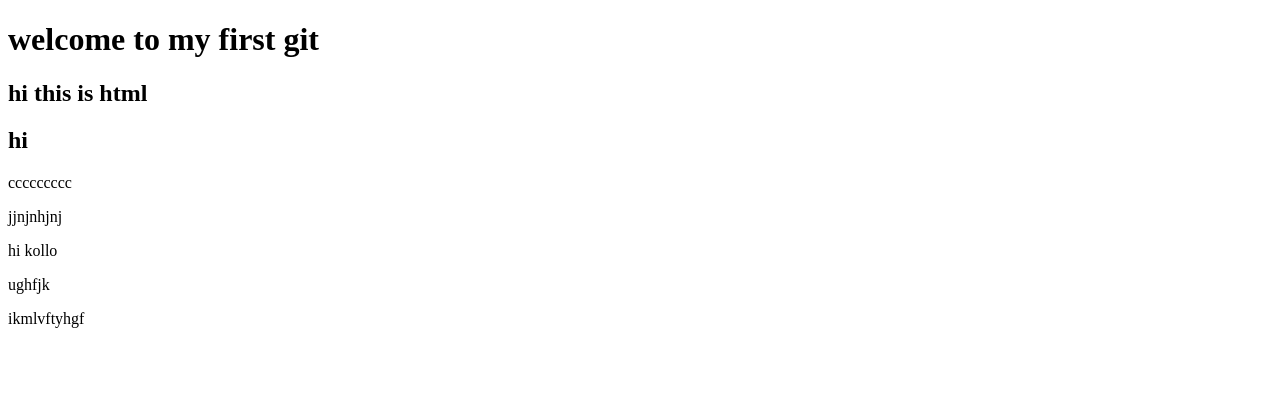
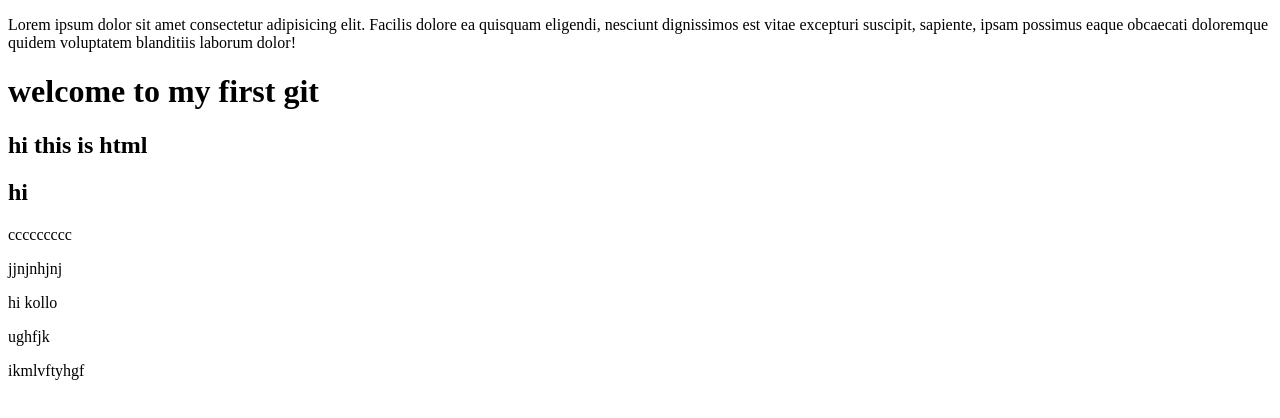
Before and after one commit to RuchithSathnidu/first_git, a plain HTML site: page index.html in a window 1280 px wide. Drawn offline with Linux system fonts and the light colour scheme.

```diff
--- a/index.html
+++ b/index.html
@@ -7,6 +7,7 @@
     <title>Document</title>
 </head>
 <body>
+    <p>Lorem ipsum dolor sit amet consectetur adipisicing elit. Facilis dolore ea quisquam eligendi, nesciunt dignissimos est vitae excepturi suscipit, sapiente, ipsam possimus eaque obcaecati doloremque quidem voluptatem blanditiis laborum dolor!</p>
     <h1>welcome to my first git</h1>
     <h2>hi this is html</h2>
     <h2>hi</h2>
```
